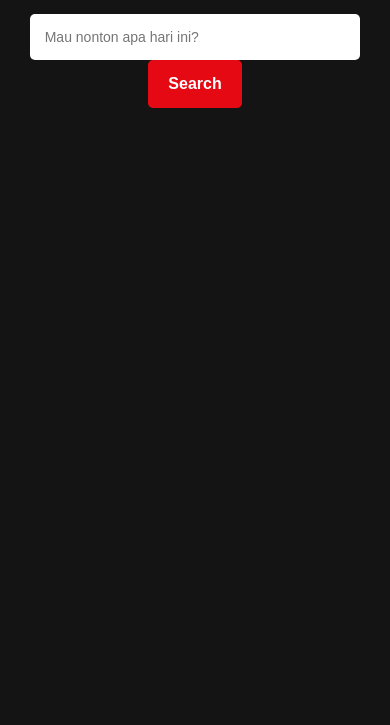
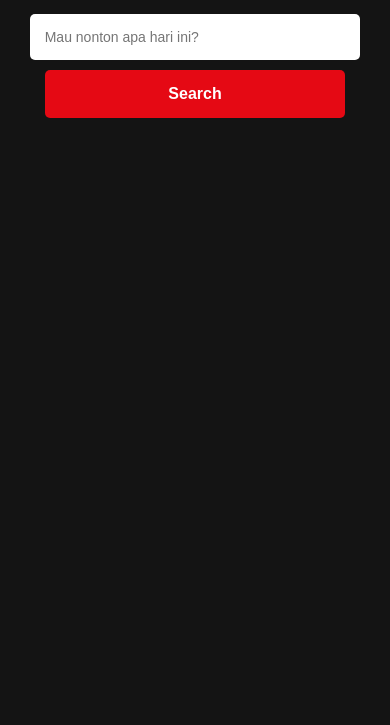
Before and after one commit to iimrajainan-alt/niplex, a plain HTML site: page index.html in a window 390 px wide. Shown: the part 119-844 px from the top of the page. Drawn offline with Linux system fonts and the light colour scheme.

Commit message:
tampilan hp

```diff
--- a/index.html
+++ b/index.html
@@ -84,6 +84,11 @@
                 h1 {
                     font-size: 40px;
                 }
+                button {
+                width: 90%;
+                display: block;
+                margin: 10px auto;
+            }
                 .card {
                     width: 45%;
                 }
```
